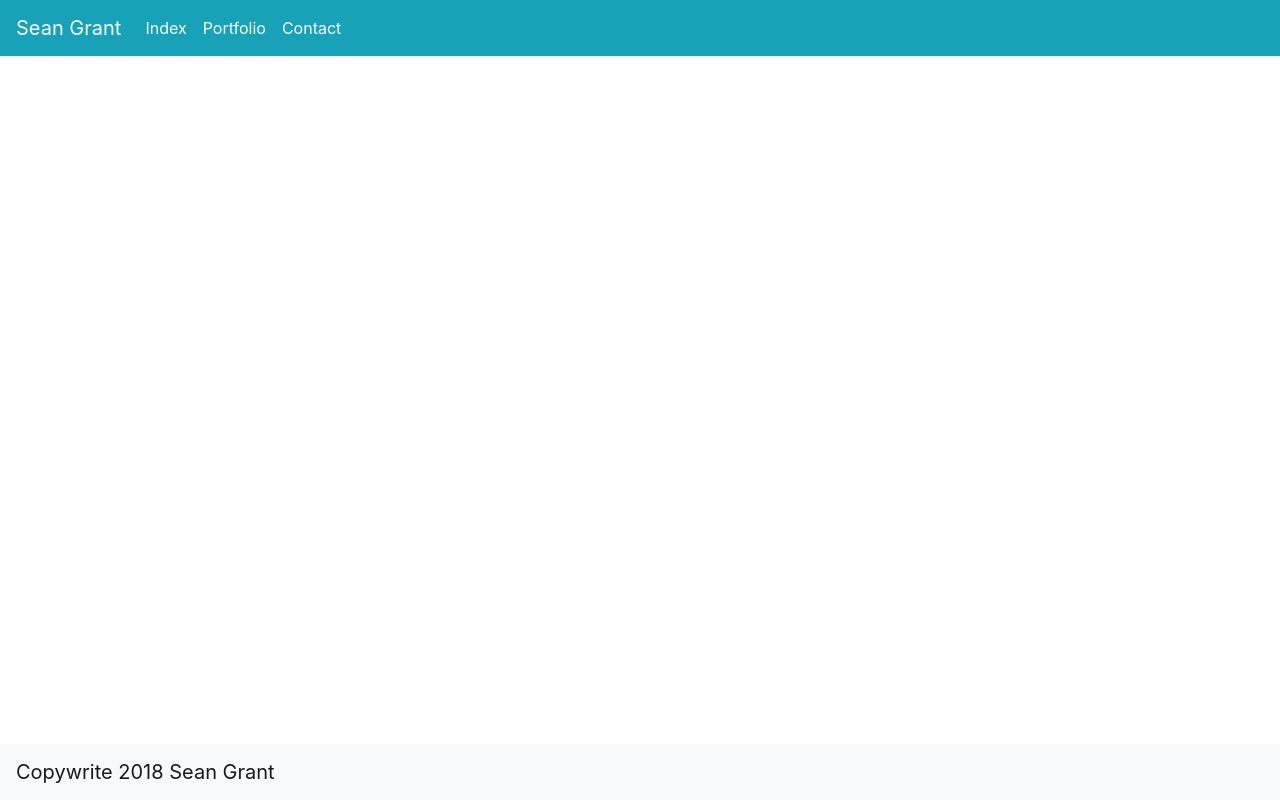
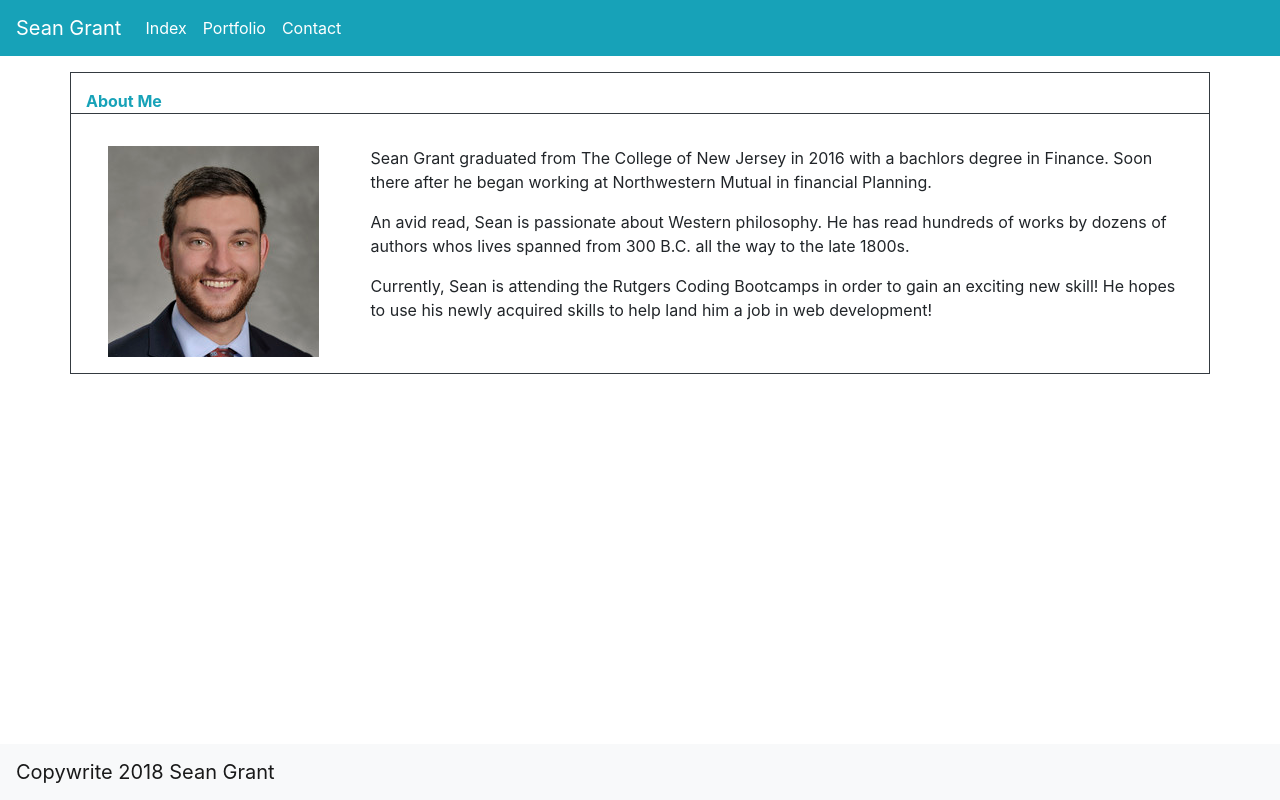
Before and after one commit to seangrant118/Bootstrap-Portfolio, a plain HTML site: page index.html in a window 1280 px wide. Drawn offline with nearby package versions, Linux system fonts and the light colour scheme.

Commit message:
index work

```diff
--- a/index.html
+++ b/index.html
@@ -10,7 +10,7 @@
 </head>
 
 <body>
-  <nav class="navbar navbar-expand-lg navbar-light bg-info">
+  <nav class="navbar navbar-expand-lg navbar-light bg-info align-center">
     <a class="navbar-brand text-white" href="#">Sean Grant</a>
     <button class="navbar-toggler" type="button" data-toggle="collapse" data-target="#navbarNav" aria-controls="navbarNav"
       aria-expanded="false" aria-label="Toggle navigation">
@@ -31,8 +31,35 @@
     </div>
   </nav>
 
-  <nav class="navbar fixed-bottom navbar-light bg-light align-center">
-    <div class="navbar-brand">Copywrite 2018 Sean Grant</div>
+  <div class="container border border-dark my-3">
+    <div class="row">
+      <div class="col-12 text-info my-3 font-weight-bold border-bottom border-dark justify-center">
+        About Me
+      </div>
+    </div>
+    <div class="row my-3">
+      <div class="col-3 text-center">
+        <img src="images/Headshot.png">
+      </div>
+      <div class="col-9">
+        <p>
+          Sean Grant graduated from The College of New Jersey in 2016 with a bachlors degree in Finance. Soon there
+          after he began working at Northwestern Mutual in financial Planning.
+        </p>
+        <p>An avid read, Sean is passionate about Western philosophy. He has read hundreds of works by dozens of
+          authors whos lives spanned from 300 B.C. all the way to the late 1800s.
+        </p>
+        <p>Currently, Sean is attending the Rutgers Coding Bootcamps in order to gain an exciting new skill! He hopes
+          to use his newly acquired skills to help land him a job in web development!
+        </p>
+      </div>
+    </div>
+  </div>
+
+  <nav class="navbar fixed-bottom navbar-light bg-light">
+    <div class="navbar-brand">
+      Copywrite 2018 Sean Grant
+    </div>
   </nav>
 </body>
 
```
Also changed, not shown: images/Headshot.png (added).
